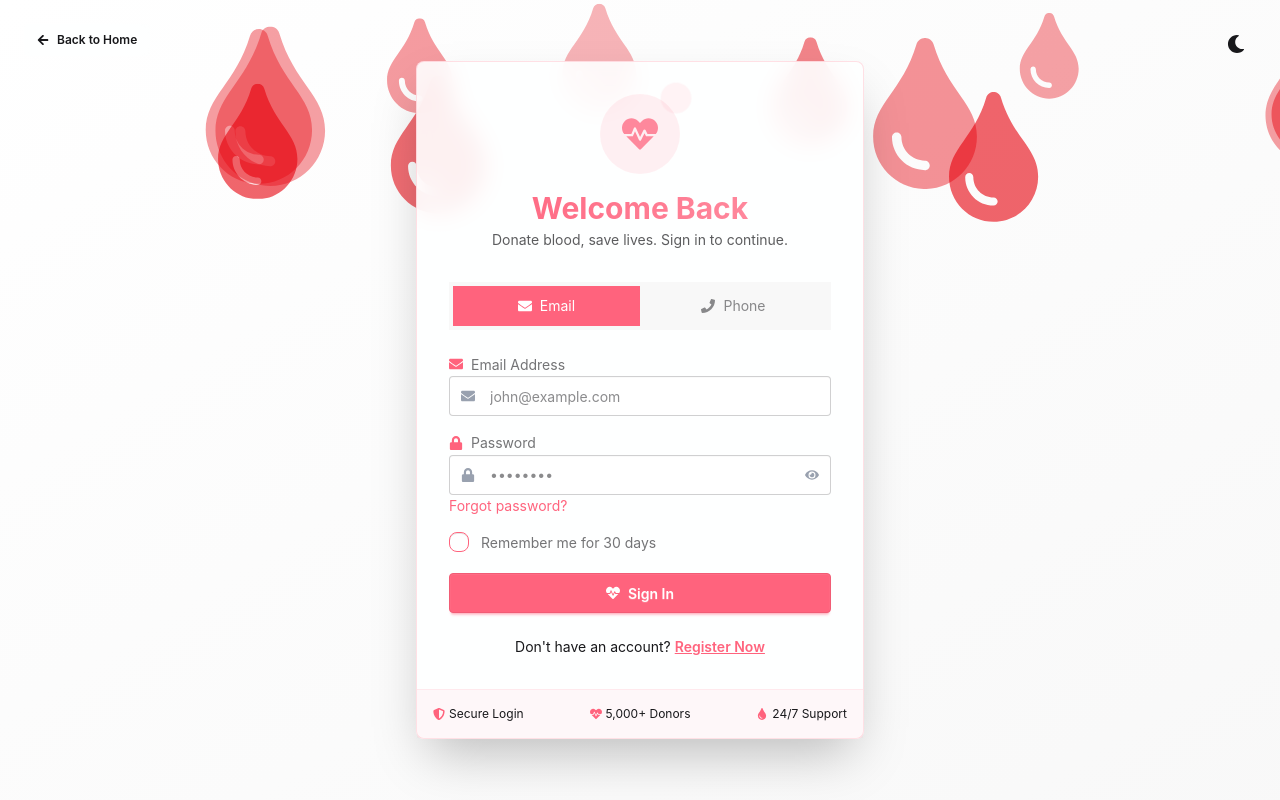
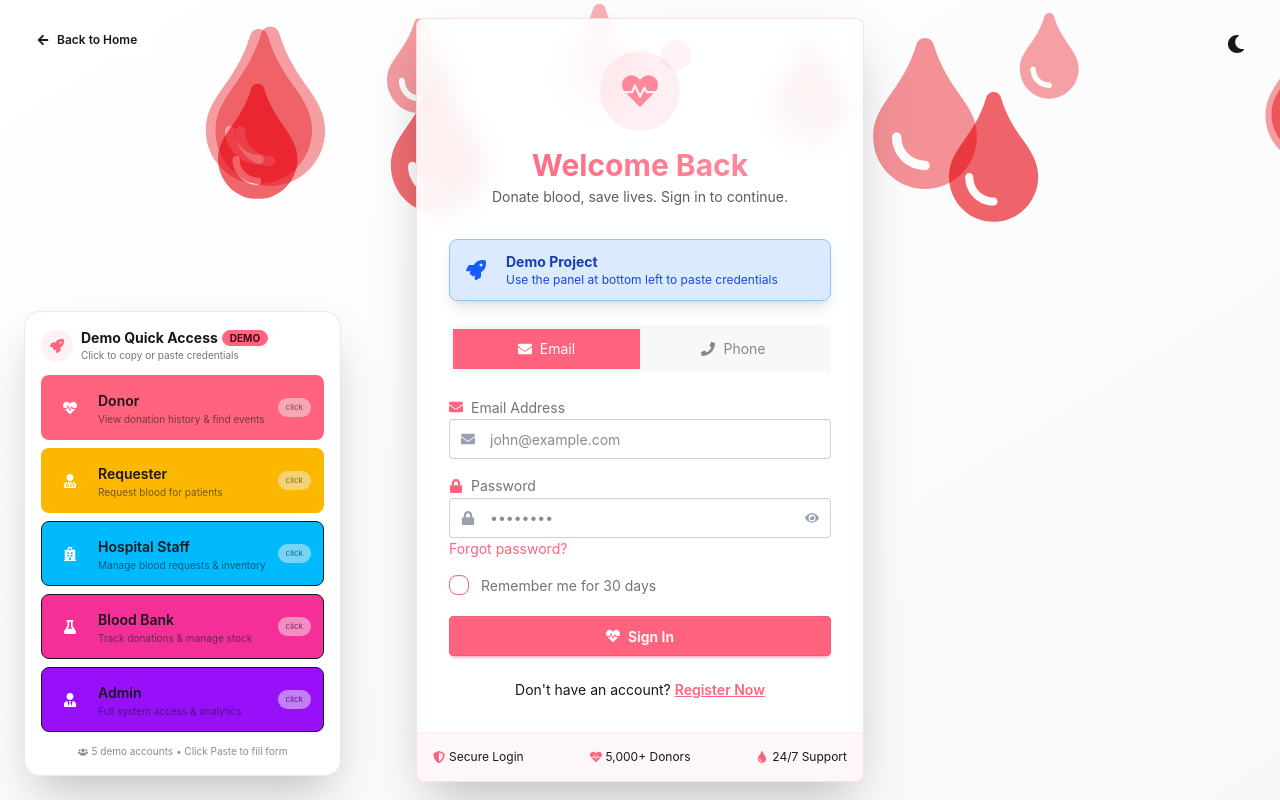
Before and after one commit to sazzadul1205/BloodConnect-Client, a React (Vite) app: page /login in a window 1280 px wide. Built offline with nearby package versions, Linux system fonts and the light colour scheme.

Commit message:
feat: enhance login component with demo accounts and quick access functionality

```diff
--- a/src/Pages/Auth/Login.jsx
+++ b/src/Pages/Auth/Login.jsx
@@ -11,7 +11,9 @@ import { motion } from "framer-motion";
 // Icons
 import {
   FaTint, FaEnvelope, FaLock, FaEye, FaEyeSlash,
-  FaArrowLeft, FaHeartbeat, FaShieldAlt, FaPhone
+  FaArrowLeft, FaHeartbeat, FaShieldAlt, FaPhone,
+  FaUserMd, FaHospital, FaUserTie, FaFlask, FaRocket,
+  FaUsers, FaCopy
 } from "react-icons/fa";
 
 // Hooks
@@ -26,6 +28,7 @@ const Login = () => {
   const [showPassword, setShowPassword] = useState(false);
   const [loginMethod, setLoginMethod] = useState("email");
 
+
   // Hooks Call
   const { login, loading, error } = useAuth();
   const navigate = useNavigate();
@@ -34,6 +37,7 @@ const Login = () => {
   const {
     register,
     handleSubmit,
+    setValue,
     formState: { errors },
   } = useForm({
     defaultValues: {
@@ -43,14 +47,76 @@ const Login = () => {
     },
   });
 
+  // Demo accounts for quick login
+  const demoAccounts = [
+    {
+      role: "Donor",
+      email: "donor@gmail.com",
+      password: "Donor1205",
+      icon: <FaHeartbeat />,
+      color: "bg-error",
+      description: "View donation history & find events"
+    },
+    {
+      role: "Requester",
+      email: "Requester@gmail.com",
+      password: "Requester1205",
+      icon: <FaUserMd />,
+      color: "bg-warning",
+      description: "Request blood for patients"
+    },
+    {
+      role: "Hospital Staff",
+      email: "HospitalStaff@gmail.com",
+      password: "Demo1234",
+      icon: <FaHospital />,
+      color: "bg-info",
+      description: "Manage blood requests & inventory"
+    },
+    {
+      role: "Blood Bank",
+      email: "BloodBank@gmail.com",
+      password: "Demo1234",
+      icon: <FaFlask />,
+      color: "bg-secondary",
+      description: "Track donations & manage stock"
+    },
+    {
+      role: "Admin",
+      email: "admin@gmail.com",
+      password: "Admin1205",
+      icon: <FaUserTie />,
+      color: "bg-purple-600",
+      description: "Full system access & analytics"
+    }
+  ];
+
   // Redirect based on role
   const roleRoutes = {
     donor: "/donor/dashboard",
     hospital: "/hospital/dashboard",
     requester: "/requester/dashboard",
-    blood_bank: "/blood_bank/dashboard",
+    blood_bank: "/blood_bank/bank-profile",
     admin: "/admin/dashboard",
     super_admin: "/super_admin/dashboard",
+  };
+
+  // Quick paste function - just fills the form without logging in
+  const fillCredentials = (email, password) => {
+    setValue("email", email);
+    setValue("password", password);
+    setLoginMethod("email");
+
+    // Optional: Show a small notification
+    const toast = document.createElement('div');
+    toast.className = 'toast toast-top toast-center';
+    toast.innerHTML = `
+      <div class="alert alert-success">
+        <span>Credentials pasted! Click Sign In to continue.</span>
+      </div>
+    `;
+    document.body.appendChild(toast);
+    setTimeout(() => toast.remove(), 2000);
   };
 
   // Submit handler
@@ -72,7 +138,6 @@ const Login = () => {
     }
   };
 
-
   const fadeIn = {
     hidden: { opacity: 0, y: 20 },
     visible: { opacity: 1, y: 0, transition: { duration: 0.6 } }
@@ -90,7 +155,7 @@ const Login = () => {
           initial={{ opacity: 0, x: -20 }}
           animate={{ opacity: 1, x: 0 }}
           whileHover={{ scale: 1.05, x: -5 }}
-          className="absolute top-6 left-6 btn btn-ghost btn-sm gap-2 bg-base-100/50 backdrop-blur-sm hover:bg-error hover:text-white transition-all duration-300"
+          className="absolute top-6 left-6 btn btn-ghost btn-sm gap-2 bg-base-100/50 backdrop-blur-sm hover:bg-error hover:text-white transition-all duration-300 z-10"
         >
           <FaArrowLeft /> Back to Home
         </motion.button>
@@ -101,18 +166,76 @@ const Login = () => {
         initial={{ opacity: 0, x: -20 }}
         animate={{ opacity: 1, x: 0 }}
         whileHover={{ scale: 1.05, x: -5 }}
-        className="absolute top-6 right-6 "
+        className="absolute top-6 right-6 z-10"
       >
         <ThemeToggle />
       </motion.div>
 
+      {/* Quick Login Panel - Bottom Left */}
+      <motion.div
+        initial={{ opacity: 0, x: -50 }}
+        animate={{ opacity: 1, x: 0 }}
+        transition={{ delay: 0.3, duration: 0.5 }}
+        className="absolute bottom-6 left-6 z-20 max-w-sm"
+      >
+        <div className="bg-base-100/95 backdrop-blur-md rounded-2xl shadow-2xl border border-error/20 p-4">
+          {/* Header */}
+          <div className="flex items-center gap-2 mb-3">
+            <div className="w-8 h-8 bg-error/10 rounded-full flex items-center justify-center">
+              <FaRocket className="text-error text-sm" />
+            </div>
+            <div className="flex-1">
+              <h3 className="font-bold text-sm flex items-center gap-1">
+                Demo Quick Access
+                <span className="badge badge-error badge-xs">DEMO</span>
+              </h3>
+              <p className="text-[10px] opacity-60">Click to copy or paste credentials</p>
+            </div>
+          </div>
 
-      {/* Main Card */}
+          {/* Demo Accounts List */}
+          <div className="space-y-2">
+            {demoAccounts.map((account) => (
+              <div
+                key={account.role}
+                onClick={() => fillCredentials(account.email, account.password)}
+                className={`${account.color} bg-opacity-10 hover:bg-opacity-30 rounded-lg p-3 border border-${account.color.split('-')[1]}/30 cursor-pointer transition-all`}
+              >
+                <div className="flex items-center gap-3">
+                  {/* Icon */}
+                  <div className={`w-8 h-8 ${account.color} rounded-full flex items-center justify-center text-white text-sm`}>
+                    {account.icon}
+                  </div>
+
+                  {/* Role Name */}
+                  <div className="flex-1">
+                    <span className="font-semibold text-sm">{account.role}</span>
+                    <p className="text-[10px] opacity-60 line-clamp-1">{account.description}</p>
+                  </div>
+
+                  {/* Click indicator */}
+                  <div className="text-xs bg-base-300 text-base-content px-2 py-1 rounded-full text-[8px] opacity-50">
+                    click
+                  </div>
+                </div>
+              </div>
+            ))}
+          </div>
+
+          {/* Info Footer */}
+          <div className="mt-3 text-[10px] opacity-50 flex items-center gap-1 justify-center">
+            <FaUsers />
+            <span>5 demo accounts • Click Paste to fill form</span>
+          </div>
+        </div>
+      </motion.div>
+
+      {/* Main Card - Centered */}
       <motion.div
         initial="hidden"
         animate="visible"
         variants={fadeIn}
-        className="w-full max-w-md"
+        className="w-full max-w-md z-10"
       >
         <div className="card bg-base-100/90 backdrop-blur-md shadow-2xl border border-error/20">
 
@@ -137,6 +260,17 @@ const Login = () => {
               <p className="text-sm opacity-70 mt-1">
                 Donate blood, save lives. Sign in to continue.
               </p>
+            </div>
+
+            {/* Demo Project Banner */}
+            <div className="alert alert-info shadow-lg mb-4 bg-blue-100 border-blue-300">
+              <div className="flex items-center gap-5" >
+                <FaRocket className="text-blue-600 text-xl" />
+                <div>
+                  <h3 className="font-bold text-blue-800 text-sm">Demo Project</h3>
+                  <p className="text-xs text-blue-700">Use the panel at bottom left to paste credentials</p>
+                </div>
+              </div>
             </div>
 
             {/* Login Method Toggle */}
```
